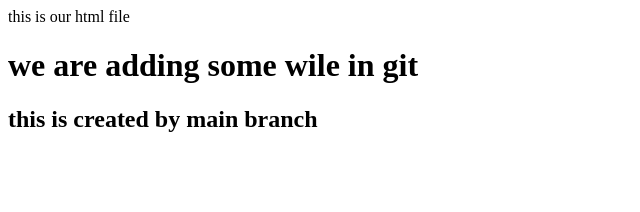
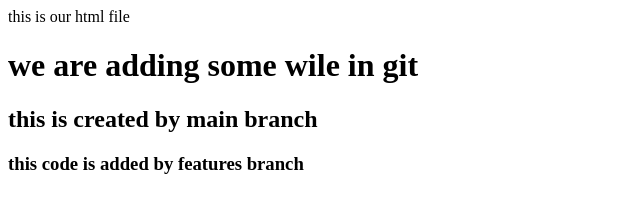
Before and after one commit to pk-pythondeveloper/hello-git, a plain HTML site: page index.html in a window 1280 px wide. Shown: the whole page, without its empty margins (0-640 px from the left). Drawn offline with Linux system fonts and the light colour scheme.

Commit message:
this commit is added by features

```diff
--- a/index.html
+++ b/index.html
@@ -2,3 +2,4 @@ this is our html file
 
 <h1>we are adding some wile in git <h1>
 <h2>this is created by main branch</h2>
+<h3>this code is added by features branch</h3>
```
